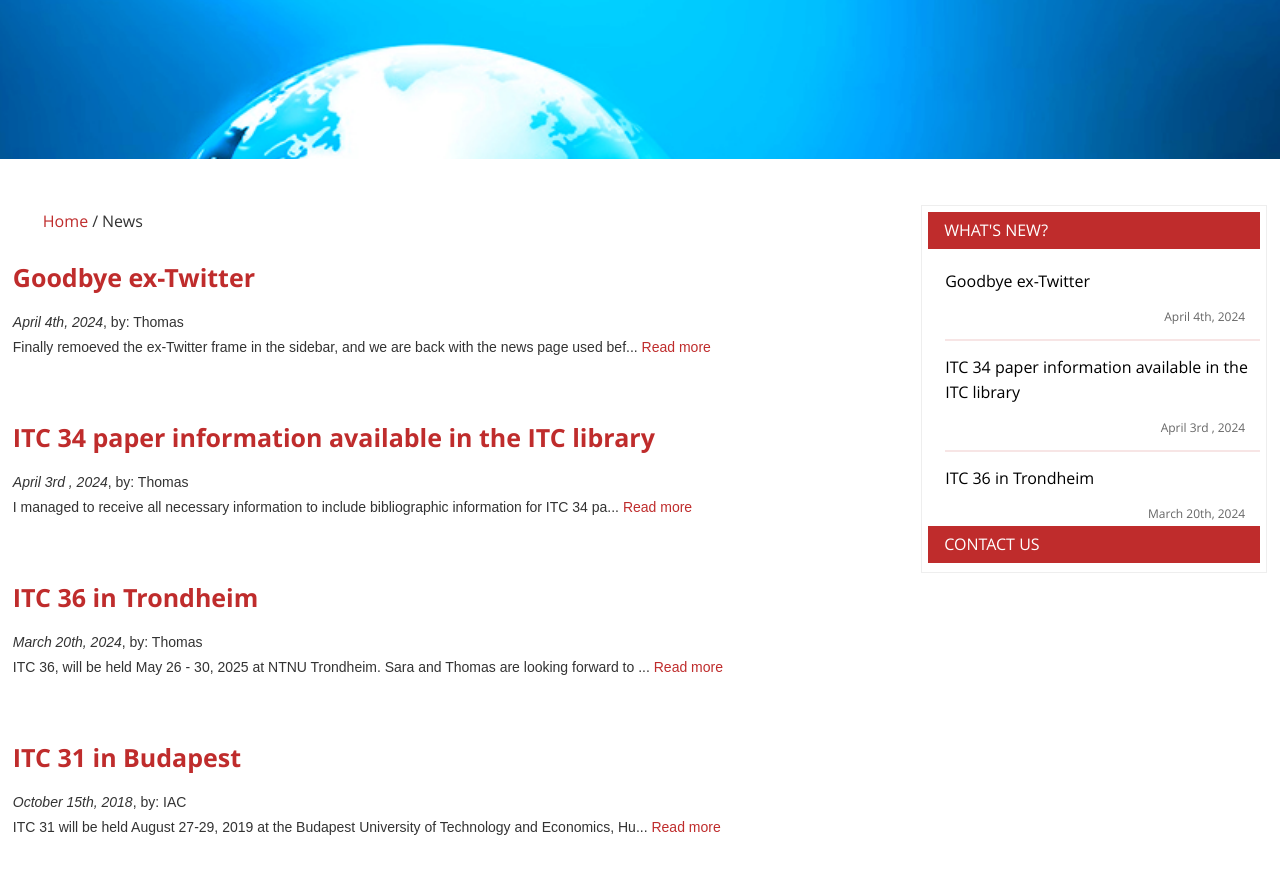
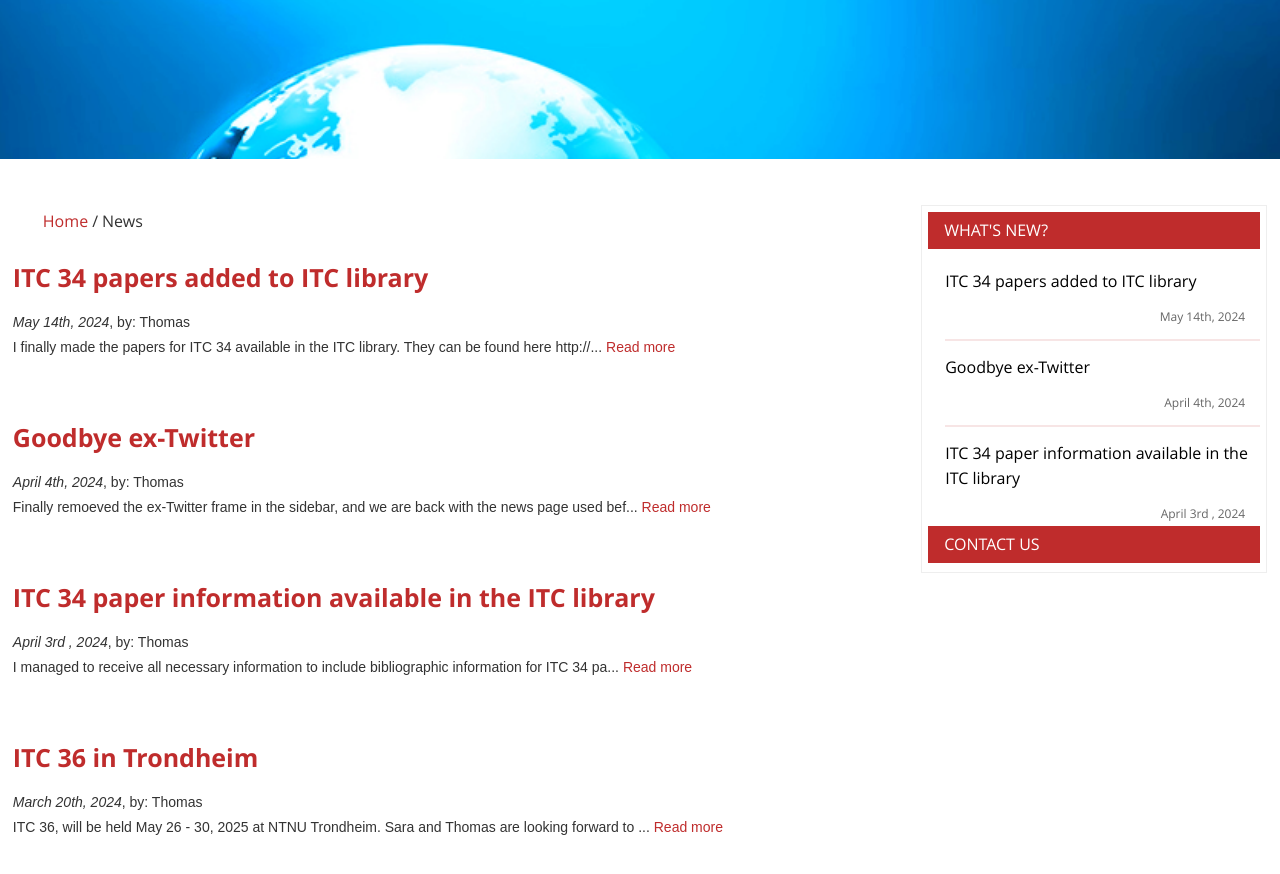
Before and after one commit to lsinfo3/itc-conference, a Jekyll site: the page built from news/index.html, in a window 1280 px wide and 900 px high, scrolled down 381 px. Shown: the top 874 px of the window. Built offline with Jekyll 4.4.1, drawn with Linux system fonts in a browser that asks for light colours; the list of posts is cut into pages by our own code; some of the changed text lies outside the part shown.

Commit message:
news + update ITC34 library

```diff
--- /dev/null
+++ b/_posts/2024-05-14-itc34-papers-in-library.md
@@ -0,0 +1,8 @@
+---
+author: Thomas
+title: ITC 34 papers added to ITC library
+---
+
+I finally made the papers for ITC 34 available in the ITC library. They can be found here <http://itc-conference.org/itc-library/itc34.html> The papers for ITC 35 are currently not available due to some hard drive issues, but I am aiming to fix this within the next few days.
+
+ **Bibliographic information for and papers starting with ITC05 are made available in the ITC library  <http://itc-conference.org/itc-library>**
```
Also changed, not shown: _itc-library/itc34.md (+4 -6 lines).
